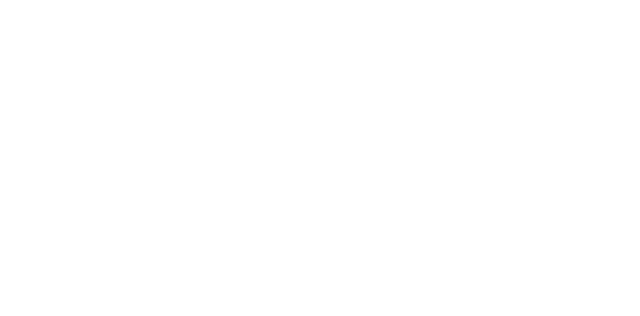
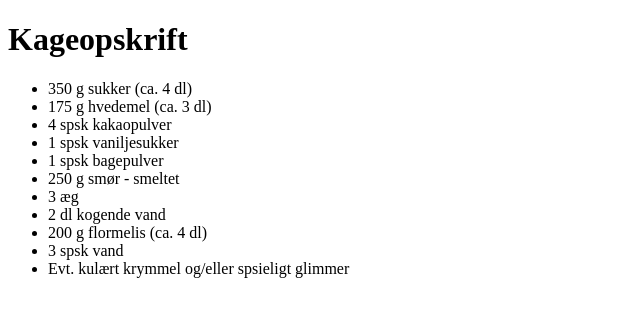
Before and after one commit to NMK-create/opgave, a plain HTML site: page index.html in a window 1280 px wide. Shown: the whole page, without its empty margins (0-640 px from the left). Drawn offline with Linux system fonts and the light colour scheme.

```diff
--- a/index.html
+++ b/index.html
@@ -6,6 +6,23 @@
     <link rel="stylesheet" href="css/styles.css">
 </head>
 <body>
+<div>
+    <h1>Kageopskrift</h1>
+
+    <ul>
+        <li> 350 g sukker (ca. 4 dl)</li>
+        <li>175 g hvedemel (ca. 3 dl)</li>
+        <li>4 spsk kakaopulver</li>
+        <li>1 spsk vaniljesukker</li>
+        <li>1 spsk bagepulver</li>
+        <li>250 g  smør - smeltet</li>
+        <li>3 æg</li>
+        <li>2 dl kogende vand</li>
+        <li>200 g flormelis (ca. 4 dl)</li>
+        <li>3 spsk vand</li>
+        <li>Evt. kulært krymmel og/eller spsieligt glimmer</li>
+    </ul>
+</div>
 
 </body>
 </html>
```
